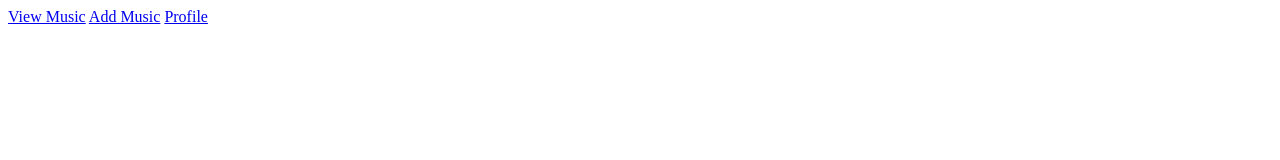
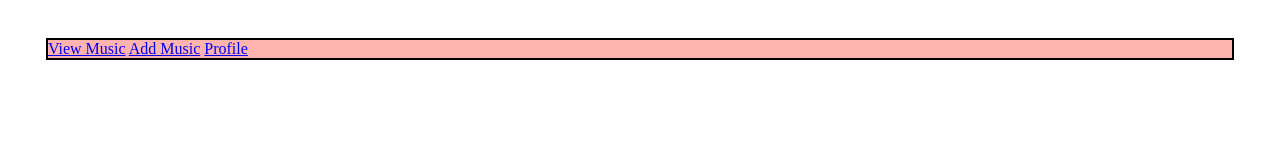
Before and after one commit to m-tambo/freakin-music-history, a plain HTML site: page index.html in a window 1280 px wide. Drawn offline with Linux system fonts and the light colour scheme.

Commit message:
styling nav bar

```diff
--- a/index.html
+++ b/index.html
@@ -4,7 +4,7 @@
 <head>
   <meta charset="utf-8">
   <title>Freakin Music History</title>
-
+  <link rel="stylesheet" type="text/css" href="styles.css">
 </head>
 
 <body>
--- a/styles.css
+++ b/styles.css
@@ -1,6 +1,8 @@
 /* nav bar styling */
 nav {
-
+   margin: 3% 3%;
+   border: 2px solid black;
+   background-color: #FFB4B0;
 }
 
 /* side bar styling*/
```
